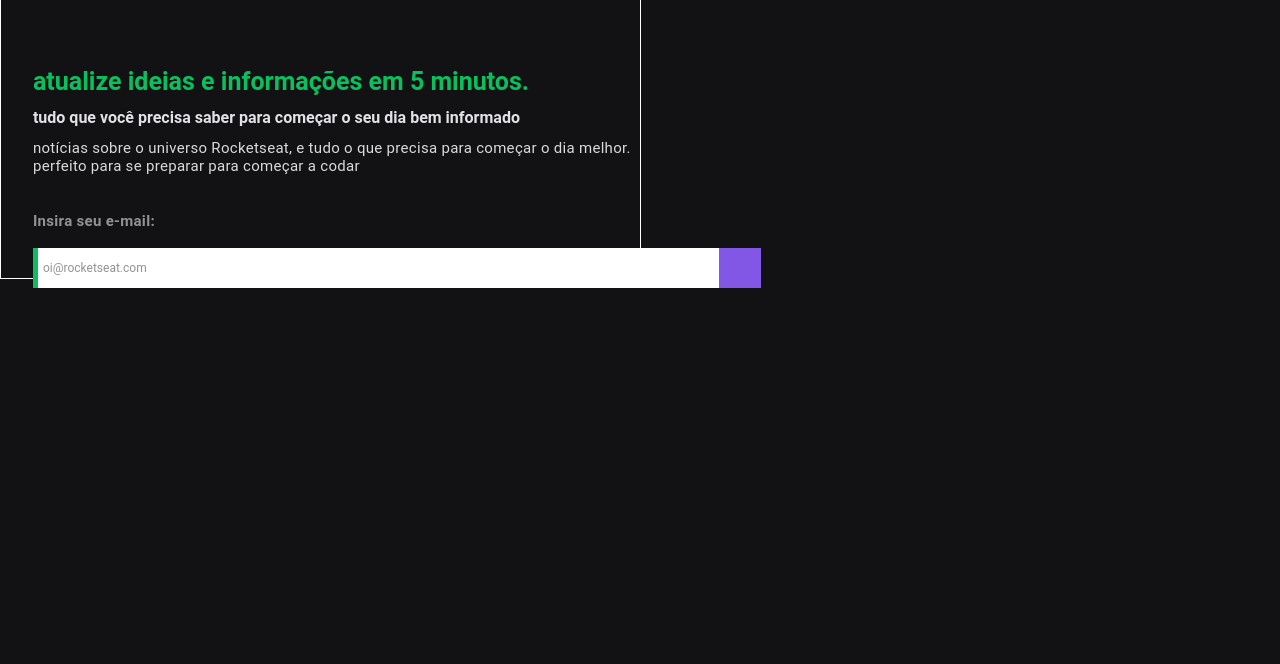
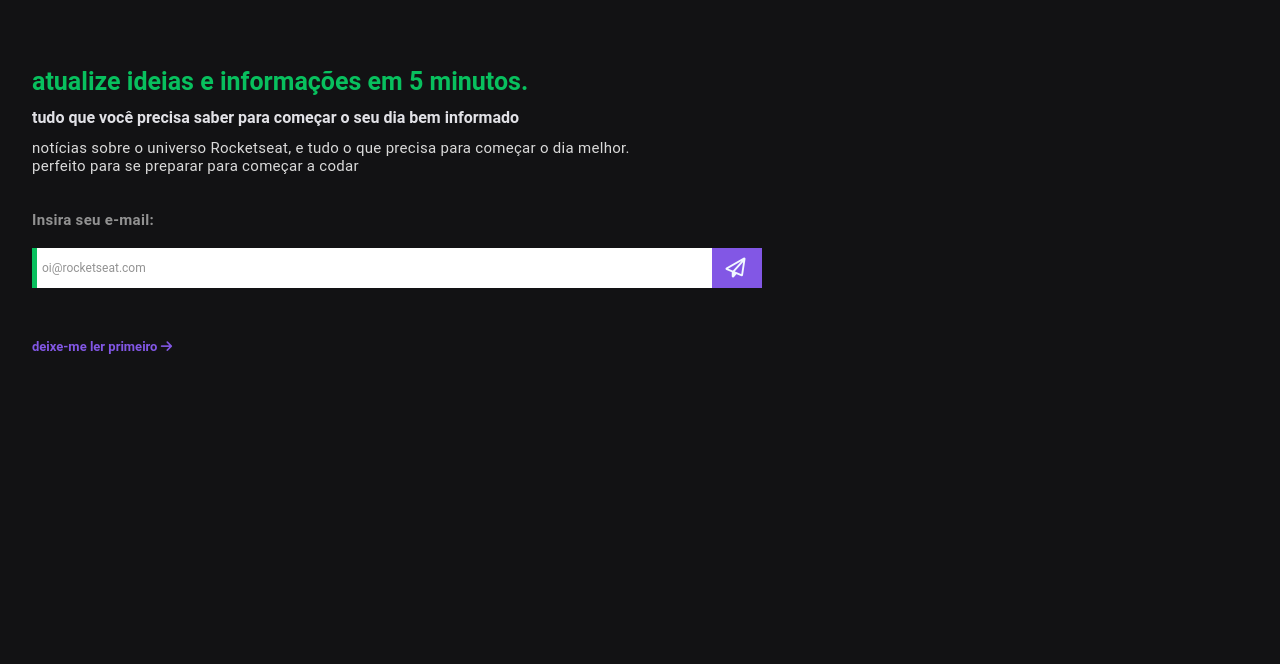
Before and after one commit to xzmuh/news-page, a plain HTML site: page index.html in a window 1280 px wide. Shown: the part 136-800 px from the top of the page. Drawn offline with Linux system fonts and the light colour scheme.

Commit message:
finalizando primeira parte da tela

```diff
--- a/index.html
+++ b/index.html
@@ -31,9 +31,12 @@
                         <div class="div-input">
                             <div class="div-green"></div>
                             <input type="text" placeholder=" oi@rocketseat.com">
-                            <div class="send"></div>
+                            <div class="send"><a href=""><i class="fa-regular fa-paper-plane"></i></a></div>
                         </div>
                     </div>
+                </div>
+                <div class="read-more">
+                    <a href=""><p>deixe-me ler primeiro <i class="fa-solid fa-arrow-right"></i></p></a>
                 </div>
             </div>
         </div>
--- a/src/styles/index.css
+++ b/src/styles/index.css
@@ -25,7 +25,7 @@
     display: flex;
     flex-direction: column;
     align-items: center;
-    border: white 1px solid;
+    /* border: white 1px solid; */
 }
 
 .col2{
@@ -37,7 +37,7 @@
     display: flex;
     flex-direction: column;
     align-items: center;
-    border: white 1px solid;
+    /* border: white 1px solid; */
     padding-right: 40px;
 }
 
@@ -89,10 +89,14 @@
     display: flex;
 }
 
-.send{
+.send a{
+    display: flex;
     height: 40px;
     width: 50px;
     background-color: #8257E5;
+    align-items: center;
+    justify-content: center;
+    color: aliceblue;
 }
 
 .div-input{
@@ -101,9 +105,26 @@
     position: absolute;
 }
 
+.read-more{
+    font-size: 13px;
+    font-weight: bold;
+    margin-top: 15%;
+    color: #8257E5;
+}
+
 ::placeholder{
     font-size: 12px;
     color: #929292;
+}
+
+a{
+    color: #8257E5;
+    text-decoration: none;
+}
+
+a:hover{
+    transition: 0.4s;
+    color: #9c75f7;
 }
 
 input{
@@ -111,6 +132,7 @@
     border: #E1E1E6;
     width: 110%;
     height: 40px;
+    /* box-shadow: 3px 4px #1a1a1f; */
 }
 
 input:hover{
@@ -128,6 +150,11 @@
     font-size: 16px;
 }
 
+.send i{
+    font-size: 20px;
+    margin-left: -2px;
+}
+
 @media (max-width: 500px) {
     .col2 {
         display: none;
```
